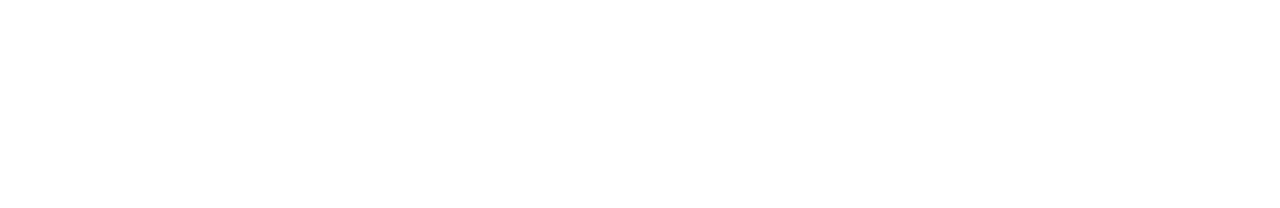
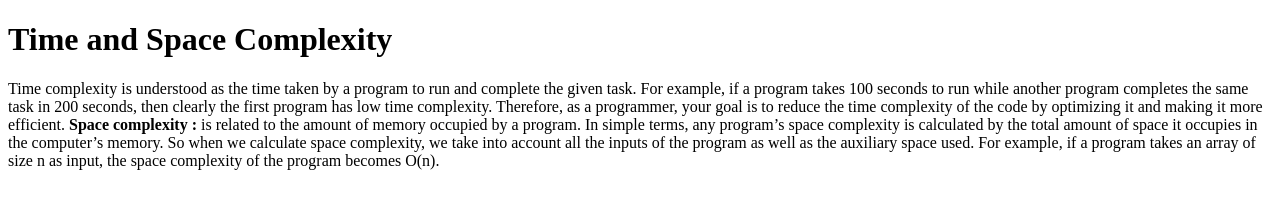
Before and after one commit to acciojob/time-and-space-complexity-raushanroy9234, a website: page main.html in a window 1280 px wide. Drawn offline with Linux system fonts and the light colour scheme.

Commit message:
created a submission

```diff
--- a/main.html
+++ b/main.html
@@ -10,6 +10,12 @@
 	<!-- the entire body must be written by student -->
     <script type="text/javascript" src="./script.js">
 </script>
+	<h1>Time and Space Complexity</h1>
+	<p>
+		Time complexity is understood as the time taken by a program to run and complete the given task. For example, if a program takes 100 seconds to run while another program completes the same task in 200 seconds, then clearly the first program has low time complexity. Therefore, as a programmer, your goal is to reduce the time complexity of the code by optimizing it and making it more efficient.
+
+<b> Space complexity : </b> is related to the amount of memory occupied by a program. In simple terms, any program’s space complexity is calculated by the total amount of space it occupies in the computer’s memory. So when we calculate space complexity, we take into account all the inputs of the program as well as the auxiliary space used. For example, if a program takes an array of size n as input, the space complexity of the program becomes O(n).
+	</p>
 
 </body>
 
```
